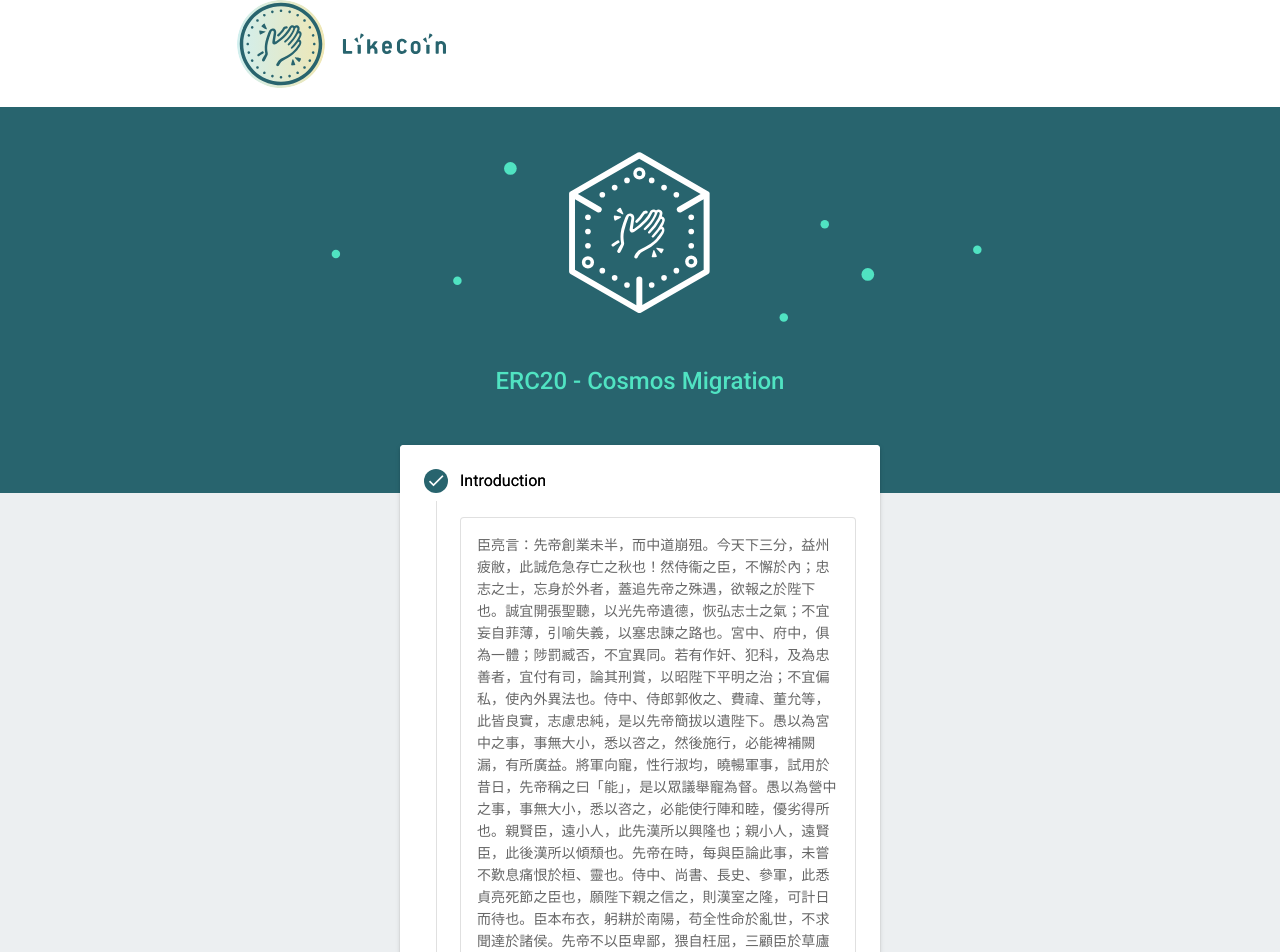
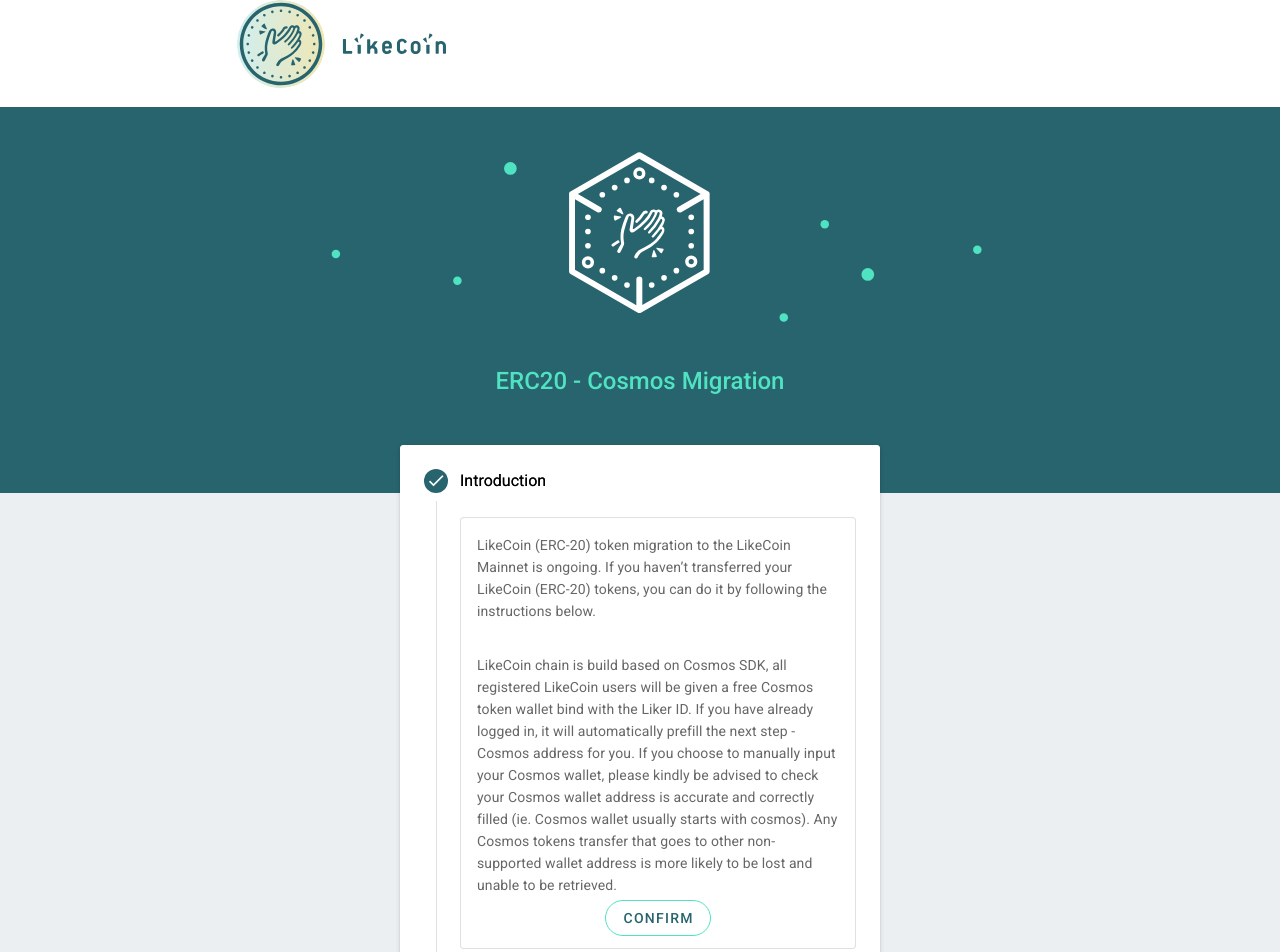
Before and after one commit to likecoin/migrate-to-likecoin-chain, a Nuxt app: page / in a window 1280 px wide. Shown: the top 952 px of the page. Built offline with nearby package versions, Linux system fonts and the light colour scheme; what @likecoin/ui-vue would draw is missing.

Commit message:
💬 Update introduction

```diff
--- a/components/StepIntroduction.vue
+++ b/components/StepIntroduction.vue
@@ -1,7 +1,10 @@
 <template>
   <v-card outlined>
     <v-card-text>
-      {{ $t('Introduction.description') }}
+      {{ $t('Introduction.description0') }}
+    </v-card-text>
+    <v-card-text>
+      {{ $t('Introduction.description1') }}
     </v-card-text>
     <v-row
       class="pb-6"
--- a/locales/en.json
+++ b/locales/en.json
@@ -36,7 +36,8 @@
     "connectMessage": "Please connect to MetaMask desu"
   },
   "Introduction": {
-    "description": "臣亮言：先帝創業未半，而中道崩殂。今天下三分，益州疲敝，此誠危急存亡之秋也！然侍衞之臣，不懈於內；忠志之士，忘身於外者，蓋追先帝之殊遇，欲報之於陛下也。誠宜開張聖聽，以光先帝遺德，恢弘志士之氣；不宜妄自菲薄，引喻失義，以塞忠諫之路也。宮中、府中，俱為一體；陟罰臧否，不宜異同。若有作奸、犯科，及為忠善者，宜付有司，論其刑賞，以昭陛下平明之治；不宜偏私，使內外異法也。侍中、侍郎郭攸之、費禕、董允等，此皆良實，志慮忠純，是以先帝簡拔以遺陛下。愚以為宮中之事，事無大小，悉以咨之，然後施行，必能裨補闕漏，有所廣益。將軍向寵，性行淑均，曉暢軍事，試用於昔日，先帝稱之曰「能」，是以眾議舉寵為督。愚以為營中之事，事無大小，悉以咨之，必能使行陣和睦，優劣得所也。親賢臣，遠小人，此先漢所以興隆也；親小人，遠賢臣，此後漢所以傾頹也。先帝在時，每與臣論此事，未嘗不歎息痛恨於桓、靈也。侍中、尚書、長史、參軍，此悉貞亮死節之臣也，願陛下親之信之，則漢室之隆，可計日而待也。臣本布衣，躬耕於南陽，苟全性命於亂世，不求聞達於諸侯。先帝不以臣卑鄙，猥自枉屈，三顧臣於草廬之中，諮臣以當世之事；由是感激，遂許先帝以驅馳。後值傾覆，受任於敗軍之際，奉命於危難之間，爾來二十有一年矣！先帝知臣謹慎，故臨崩寄臣以大事也。受命以來，夙夜憂歎，恐託付不效，以傷先帝之明，故五月渡瀘，深入不毛。今南方已定，兵甲已足，當獎帥三軍，北定中原，庶竭駑鈍，攘除奸凶，興復漢室，還於舊都。此臣所以報先帝，而忠陛下之職分也。至於斟酌損益，進盡忠言，則攸之、禕、允之任也。願陛下託臣以討賊興復之效；不效，則治臣之罪，以告先帝之靈。若無興德之言，則責攸之、禕、允等之 咎，以彰其慢。陛下亦宜自謀，以諮諏善道，察納雅言，深追先帝遺詔。臣不勝受恩感激。今當遠離，臨表涕泣，不知所云。"
+    "description0": "LikeCoin (ERC-20) token migration to the LikeCoin Mainnet is ongoing. If you haven’t transferred your LikeCoin (ERC-20) tokens, you can do it by following the instructions below. ",
+    "description1": "LikeCoin chain is build based on Cosmos SDK, all registered LikeCoin users will be given a free Cosmos token wallet bind with the Liker ID. If you have already logged in, it will automatically prefill the next step - Cosmos address for you. If you choose to manually input your Cosmos wallet, please kindly be advised to check your Cosmos wallet address is accurate and correctly filled (ie. Cosmos wallet usually starts with cosmos). Any Cosmos tokens transfer that goes to other non-supported wallet address is more likely to be lost and unable to be retrieved."
   },
   "StepCosmos": {
     "cosmosAddress": "Enter your target Cosmos address",
```
